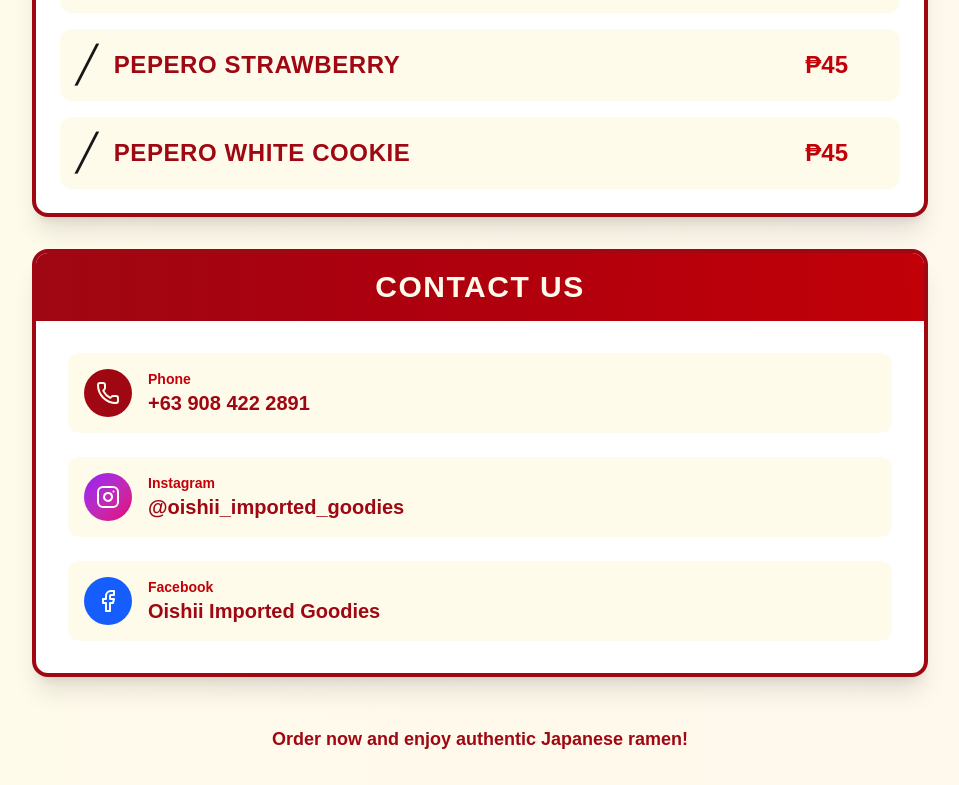
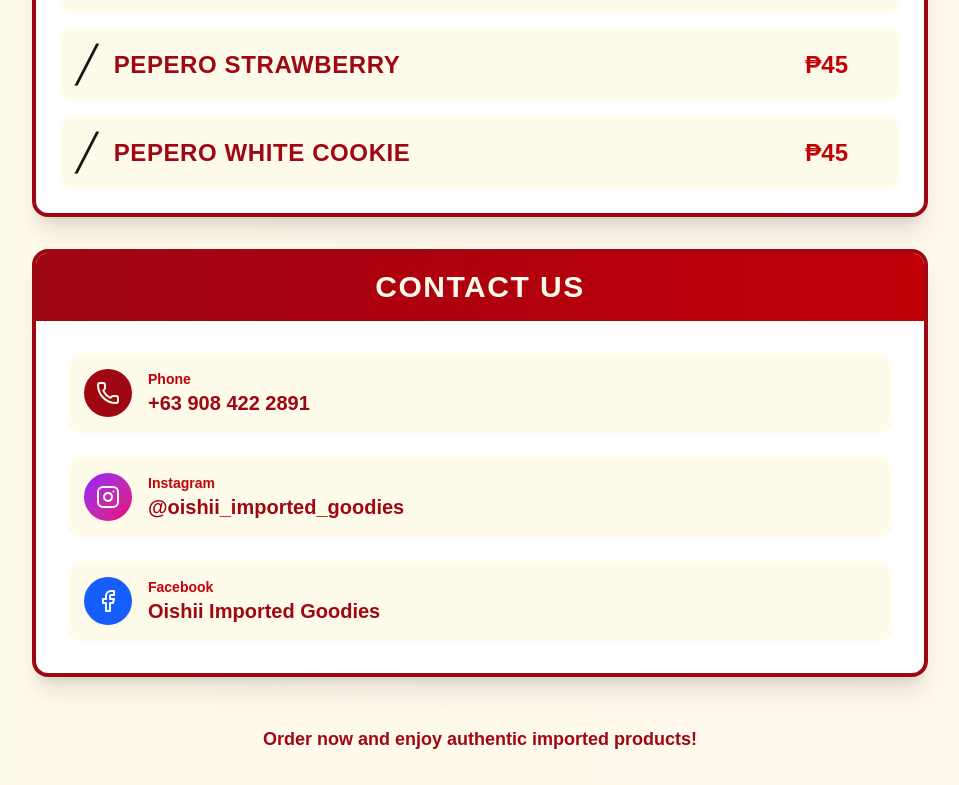
Before and after one commit to kevinwynsor/oishii-imported, a Next.js app: page / in a window 1280 px wide. Shown: the part 1491-2276 px from the top of the page, without its empty margins (160-1119 px from the left). Built offline with nearby package versions, Linux system fonts and the light colour scheme.

Commit message:
footer adjust

```diff
--- a/app/page.tsx
+++ b/app/page.tsx
@@ -240,7 +240,7 @@
           }`}
         >
           <p className="text-red-800 text-lg font-semibold">
-            Order now and enjoy authentic Japanese ramen!
+            Order now and enjoy authentic imported products!
           </p>
         </div>
 
```
